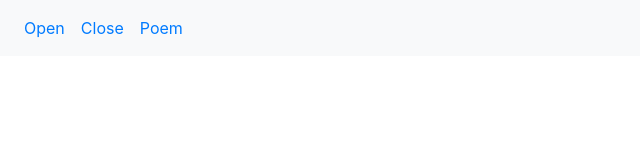
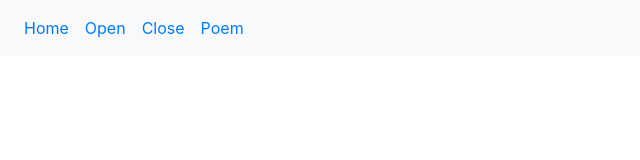
Before and after one commit to AnneMW/test, a plain HTML site: page close.html in a window 1280 px wide. Shown: the full height of the page, 0-640 px from the left. Drawn offline with Linux system fonts and the light colour scheme.

Commit message:
add home page to close and open pages

```diff
--- a/close.html
+++ b/close.html
@@ -13,6 +13,9 @@
     <nav class="navbar navbar-expand-sm bg-light">
 <ul class="navbar-nav">
   <li class="nav-item">
+    <a class="nav-link" href="index.html">Home</a>
+  </li>
+  <li class="nav-item">
     <a class="nav-link" href="open.html">Open</a>
   </li>
   <li class="nav-item">
```
Also changed, not shown: open.html (+3 -0 lines).
